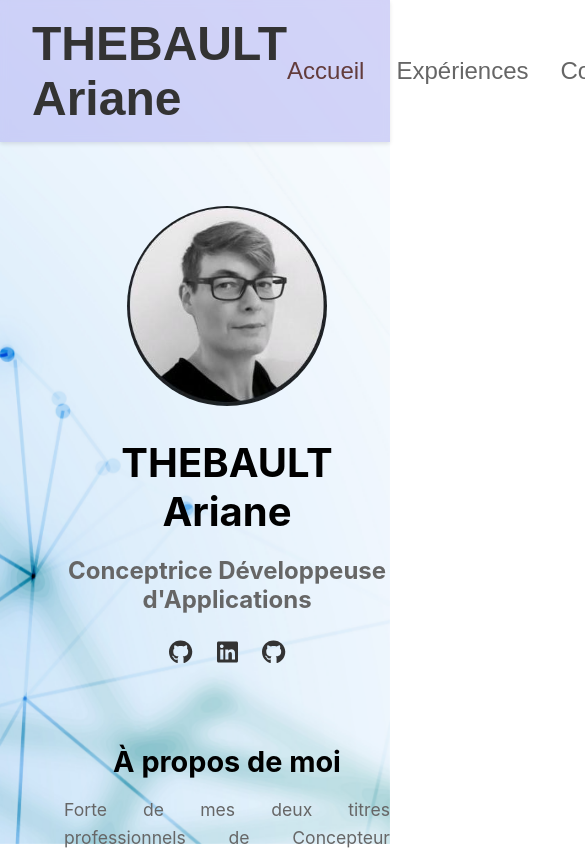
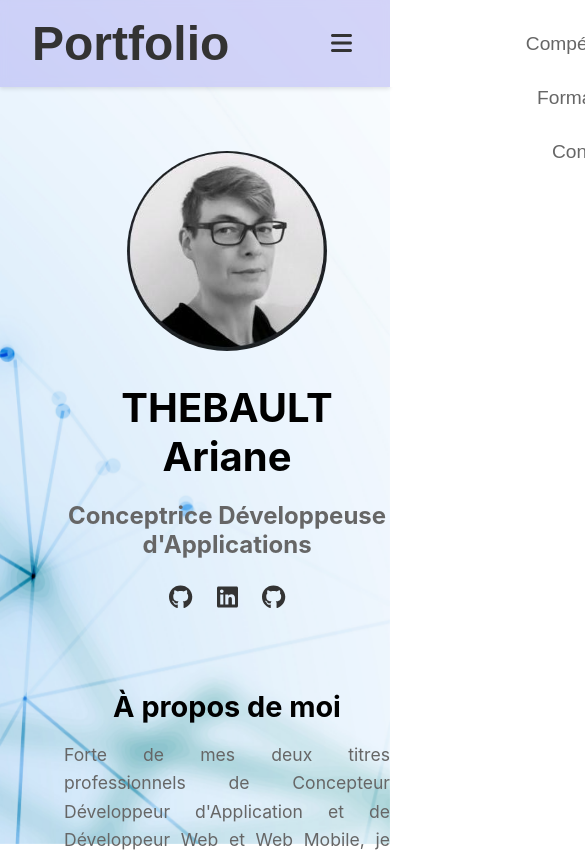
Before and after one commit to ArianeThe/mon-cv, a React (Create React App) app: page / in a window 390 px wide. Shown: the top 852 px of the page, 585 px wide, since content can reach past the window. Built offline with nearby package versions, Linux system fonts and the light colour scheme.

Commit message:
maj responsive navbar

```diff
--- a/src/components/Navbar.js
+++ b/src/components/Navbar.js
@@ -1,27 +1,53 @@
-import { NavLink } from 'react-router-dom';
+import React, { useState } from 'react';
+import { Link, NavLink } from 'react-router-dom';
+import { FontAwesomeIcon } from '@fortawesome/react-fontawesome';
+import { faBars, faTimes } from '@fortawesome/free-solid-svg-icons';
 import '../styles/Navbar.scss';
 
 function Navbar() {
+
+  const [isOpen, setIsOpen] = useState(false);
+
+  const toggleMenu = () => {
+    setIsOpen(!isOpen);
+  };
+
+  const closeMenu = () => {
+    setIsOpen(false);
+  };
+
+
   return (
     <nav className="navbar">
       <div className="navbar-content">
-        <NavLink to="/" className="nav-brand">
-          THEBAULT Ariane
-        </NavLink>
-        <div className="nav-links">
-          <NavLink to="/" className={({ isActive }) => isActive ? 'active' : ''}>
+
+          <Link to="/" className="nav-brand" onClick={closeMenu}>
+          Portfolio
+        </Link>
+
+        <button className="menu-toggle" onClick={toggleMenu}>
+          <FontAwesomeIcon icon={isOpen ? faTimes : faBars} />
+        </button>
+
+        <div className={`nav-links ${isOpen ? 'active' : ''}`}>
+
+          <NavLink to="/" onClick={closeMenu}>
             Accueil
           </NavLink>
-          <NavLink to="/experience" className={({ isActive }) => isActive ? 'active' : ''}>
+
+          <NavLink to="/experience" onClick={closeMenu}>
             Expériences
           </NavLink>
-          <NavLink to="/competences" className={({ isActive }) => isActive ? 'active' : ''}>
+
+          <NavLink to="/competences" onClick={closeMenu}>
             Compétences
           </NavLink>
-          <NavLink to="/formation" className={({ isActive }) => isActive ? 'active' : ''}>
+
+         <NavLink to="/formation" onClick={closeMenu}>
             Formations
           </NavLink>
-          <NavLink to="/contact" className={({ isActive }) => isActive ? 'active' : ''}>
+
+          <NavLink to="/contact" onClick={closeMenu}>
             Contact
           </NavLink>
         </div>
--- a/src/styles/Navbar.scss
+++ b/src/styles/Navbar.scss
@@ -1,8 +1,10 @@
 .navbar {
     background-color: rgba(172, 171, 241, 0.5);
     backdrop-filter: blur(5px);
+    -webkit-backdrop-filter: blur(5px);
     box-shadow: 0 2px 4px rgba(0, 0, 0, 0.1);
     padding: 1rem 0;
+    transition: background-color 0.3s ease;
 
     .navbar-content {
       max-width: 1200px;
@@ -19,6 +21,17 @@
       color: #333;
       text-decoration: none;
       font-family: fantasy;
+      z-index: 2;
+    }
+
+    .menu-toggle {
+      display: none;
+      background: none;
+      border: none;
+      font-size: 1.5rem;
+      color: #333;
+      cursor: pointer;
+      z-index: 2;
     }
 
     .nav-links {
@@ -42,4 +55,37 @@
         }
       }
     }
+    @media (max-width: 768px) {
+      .menu-toggle {
+        display: block;
+      }
+
+      .nav-links {
+        position: fixed;
+        top: 0;
+        left: 0;
+        right: 0;
+        bottom: 0;
+        background-color: rgba(255, 255, 255, 0.95);
+        flex-direction: column;
+        justify-content: center;
+        align-items: center;
+        gap: 2rem;
+        transform: translateX(100%);
+        transition: transform 0.3s ease-in-out;
+        z-index: 1;
+
+        &.active {
+          transform: translateX(0);
+        }
+
+        a {
+          font-size: 1.2rem;
+        }
+      }
+    }
+
+    &.scrolled {
+      background-color: rgba(255, 255, 255, 0.95);
+    }
   }
```
